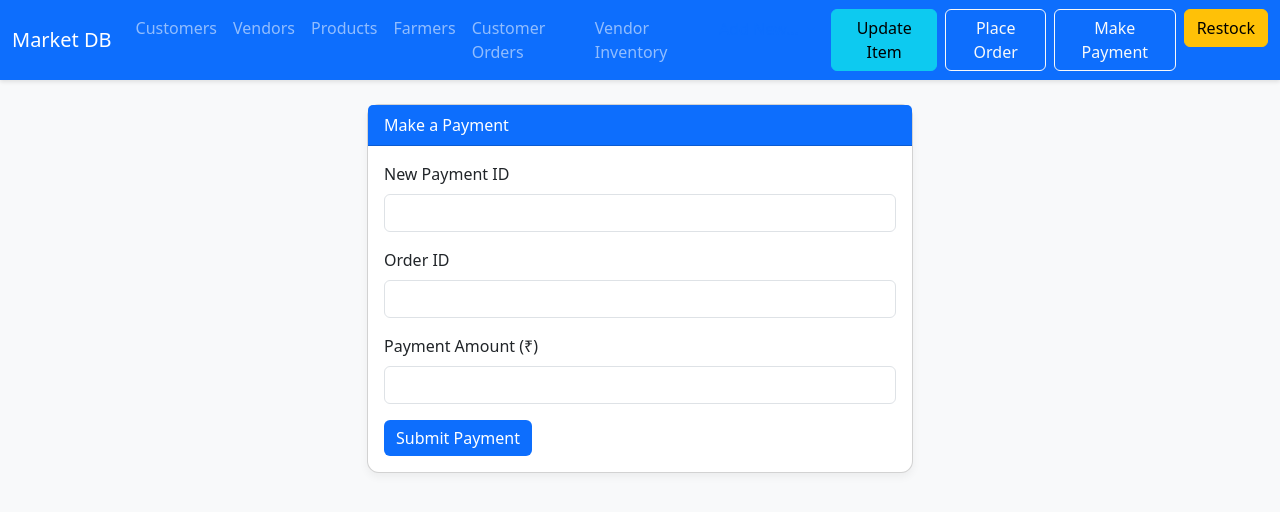
After one commit to VinodDesai10/market-database, a Flask app: page /payment in a window 1280 px wide. The commit adds this page. Shown: the top 512 px of the page. Run offline with Flask 3, Linux system fonts and the light colour scheme.

Commit message:
added payment method

```diff
--- a/app.py
+++ b/app.py
@@ -238,7 +238,6 @@ def submit_supply_form():
 
     return redirect(url_for('supply_form'))
 
-
 # --- 6. "ADD NEW..." FORMS (CREATE DATA) ---
 
 @app.route('/add_customer', methods=['GET', 'POST'])
@@ -377,7 +376,7 @@ def add_product():
     return render_template('add_product.html')
 
 
-# --- 7. "UPDATE" WORKFLOW (This is the new section) ---
+# --- 7. "UPDATE" WORKFLOW ---
 
 @app.route('/update', methods=['GET', 'POST'])
 def update_search():
@@ -609,7 +608,43 @@ def update_product(id):
             conn.close()
         return redirect(url_for('products_list'))
 
+# --- 8. NEW PAYMENT ROUTES ---
 
-# --- 8. RUN THE APPLICATION ---
+@app.route('/payment')
+def make_payment_form():
+    """Shows the form to make a new payment."""
+    return render_template('make_payment.html')
+
+@app.route('/submit_payment', methods=['POST'])
+def submit_payment():
+    """Processes the new payment submission."""
+    conn = get_db_connection()
+    if not conn:
+        return "<h1>Error: Could not connect to the database.</h1>", 500
+
+    # Get data from form
+    payment_id = request.form.get('payment_id')
+    order_id = request.form.get('order_id')
+    payment_amount = request.form.get('payment_amount')
+
+    cursor = conn.cursor()
+    try:
+        # This will automatically be checked by your 'before_payment_insert' TRIGGER
+        query = "INSERT INTO payment (payment_id, order_id, payment_amount, payment_date) VALUES (%s, %s, %s, CURDATE())"
+        cursor.execute(query, (payment_id, order_id, payment_amount))
+        conn.commit()
+        flash('Payment processed successfully!', 'success')
+    except mysql.connector.Error as err:
+        # This will catch the error message from your trigger!
+        conn.rollback()
+        flash(f'Payment Failed: {err.msg}', 'danger')
+    finally:
+        cursor.close()
+        conn.close()
+
+    return redirect(url_for('make_payment_form'))
+
+
+# --- 9. RUN THE APPLICATION ---
 if __name__ == '__main__':
     app.run(debug=True)
--- a/templates/layout.html
+++ b/templates/layout.html
@@ -4,6 +4,7 @@
     <meta charset="utf-t">
     <meta name="viewport" content="width=device-width, initial-scale=1">
     <title>Market GUI</title>
+    <!-- Bootstrap CSS -->
     <link href="https://cdn.jsdelivr.net/npm/bootstrap@5.3.3/dist/css/bootstrap.min.css" rel="stylesheet">
     <style>
         body {
@@ -61,6 +62,7 @@
                     </li>
                 </ul>
                 <ul class="navbar-nav ms-auto">
+                    <!-- Dropdown Menu for "Add New..." -->
                     <li class="nav-item dropdown">
                         <a class="nav-link dropdown-toggle btn btn-light text-primary me-2" href="#" id="addNewDropdown" role="button" data-bs-toggle="dropdown" aria-expanded="false">
                             Add New...
@@ -73,13 +75,22 @@
                         </ul>
                     </li>
 
+                    <!-- Update Item Button -->
                     <li class="nav-item">
                         <a class="btn btn-info me-2" href="{{ url_for('update_search') }}">Update Item</a>
                     </li>
 
+                    <!-- Order Button -->
                     <li class="nav-item">
                         <a class="btn btn-outline-light me-2" href="{{ url_for('order_form') }}">Place Order</a>
                     </li>
+
+                    <!-- Payment Button (NEW) -->
+                    <li class="nav-item">
+                        <a class="btn btn-outline-light me-2" href="{{ url_for('make_payment_form') }}">Make Payment</a>
+                    </li>
+
+                    <!-- Restock Button -->
                     <li class="nav-item">
                         <a class="btn btn-warning" href="{{ url_for('supply_form') }}">Restock</a>
                     </li>
@@ -89,6 +100,7 @@
     </nav>
 
     <main class="container">
+        <!-- Flash messages display here -->
         {% with messages = get_flashed_messages(with_categories=true) %}
             {% if messages %}
                 {% for category, message in messages %}
@@ -103,6 +115,7 @@
         {% block content %}{% endblock %}
     </main>
 
+    <!-- Bootstrap JS Bundle -->
     <script src="https://cdn.jsdelivr.net/npm/bootstrap@5.3.3/dist/js/bootstrap.bundle.min.js"></script>
 </body>
 </html>
--- /dev/null
+++ b/templates/make_payment.html
@@ -0,0 +1,42 @@
+{% extends "layout.html" %}
+
+{% block content %}
+<div class="row justify-content-center">
+    <div class="col-md-6">
+        <div class="card">
+            <div class="card-header">
+                Make a Payment
+            </div>
+            <div class="card-body">
+
+                {% with messages = get_flashed_messages(with_categories=true) %}
+                    {% if messages %}
+                        {% for category, message in messages %}
+                            <div class="alert alert-{{ category }} alert-dismissible fade show" role="alert">
+                                {{ message }}
+                                <button type="button" class="btn-close" data-bs-dismiss="alert" aria-label="Close"></button>
+                            </div>
+                        {% endfor %}
+                    {% endif %}
+                {% endwith %}
+
+                <form action="{{ url_for('submit_payment') }}" method="POST">
+                    <div class="mb-3">
+                        <label for="payment_id" class="form-label">New Payment ID</label>
+                        <input type="number" class="form-control" id="payment_id" name="payment_id" required>
+                    </div>
+                    <div class="mb-3">
+                        <label for="order_id" class="form-label">Order ID</label>
+                        <input type="number" class="form-control" id="order_id" name="order_id" required>
+                    </div>
+                    <div class="mb-3">
+                        <label for="payment_amount" class="form-label">Payment Amount (₹)</label>
+                        <input type="number" class="form-control" id="payment_amount" name="payment_amount" required>
+                    </div>
+                    <button type="submit" class="btn btn-primary">Submit Payment</button>
+                </form>
+            </div>
+        </div>
+    </div>
+</div>
+{% endblock %}
```
